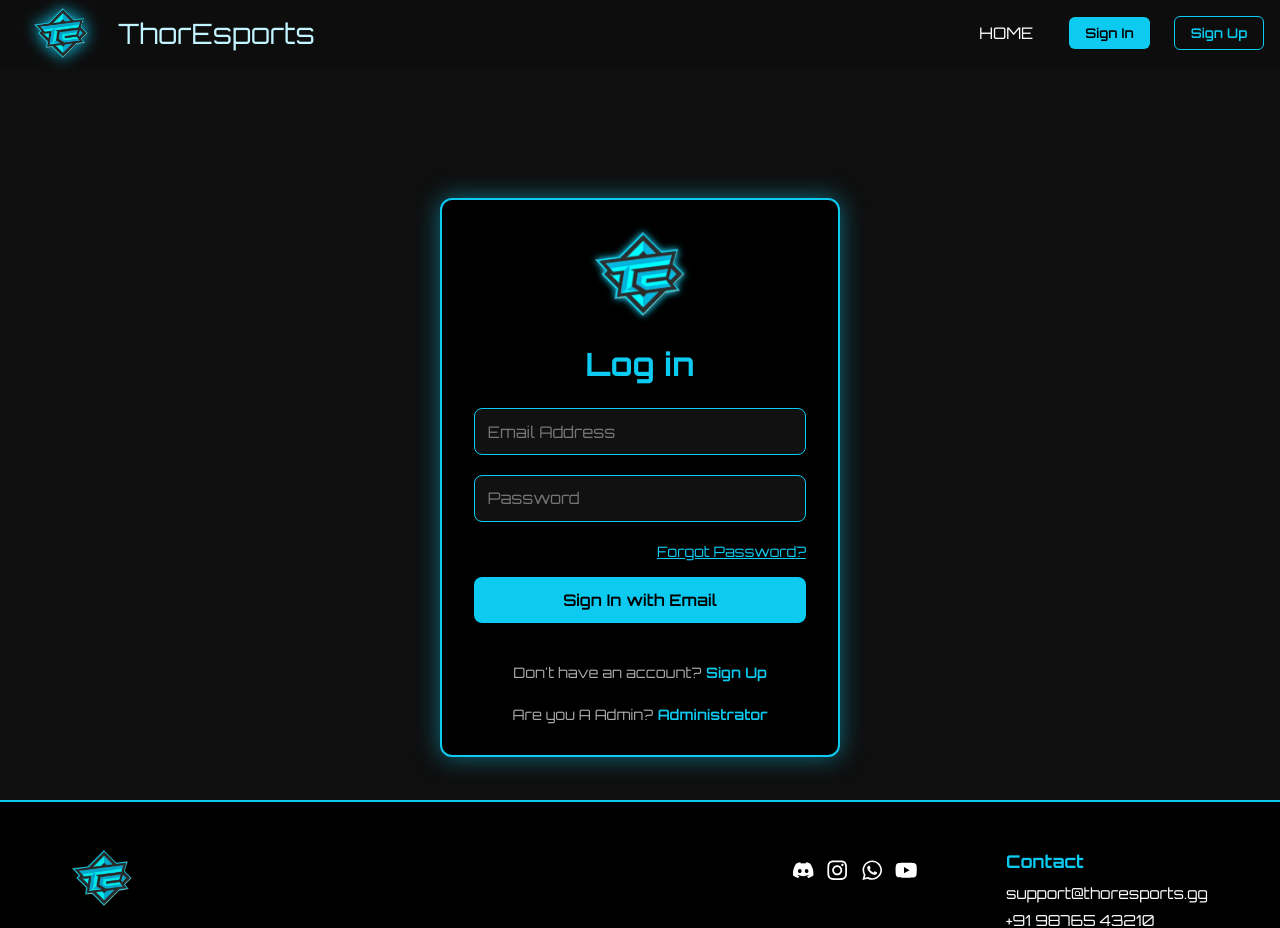
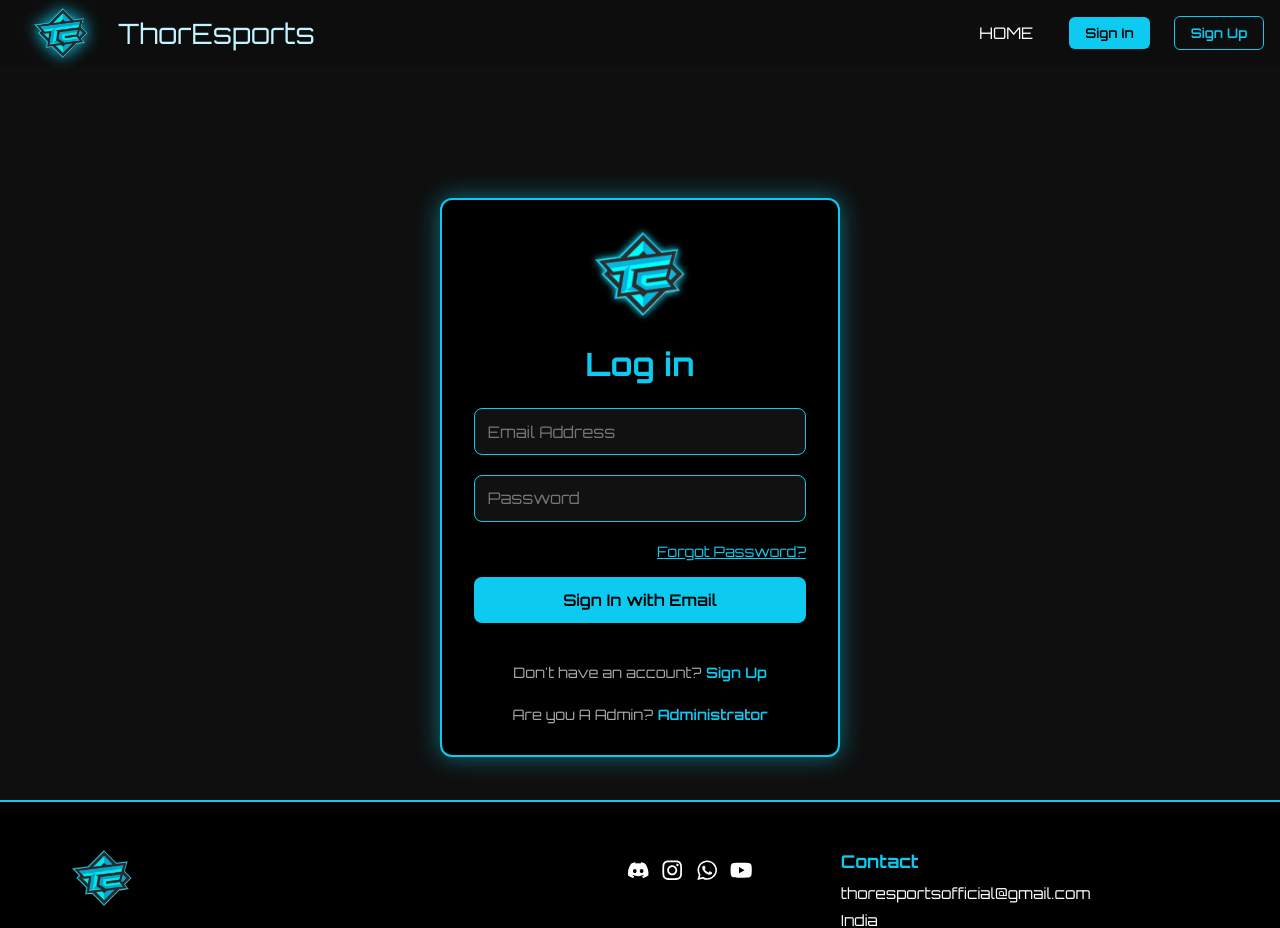
Before and after one commit to dhaneshvaibhav/thoresport2, a React (Vite) app in the folder thoresport2/: page /signin in a window 1280 px wide. Shown: the top 928 px of the page. Built offline with nearby package versions, Linux system fonts and the light colour scheme.

Commit message:
yeah some changes

```diff
--- a/thoresport2/src/components/Footer.jsx
+++ b/thoresport2/src/components/Footer.jsx
@@ -90,9 +90,9 @@ function Footer() {
 
           <div style={column} className="column">
             <h4 style={columnTitle}>Contact</h4>
-            <p style={linkStyle}>support@thoresports.gg</p>
-            <p style={linkStyle}>+91 98765 43210</p>
+            <p style={linkStyle}>thoresportsofficial@gmail.com</p>
             <p style={linkStyle}>India</p>
+            <p style={linkStyle}>For Any collabration , Contact to given Email</p>
           </div>
         </div>
       </div>
```
